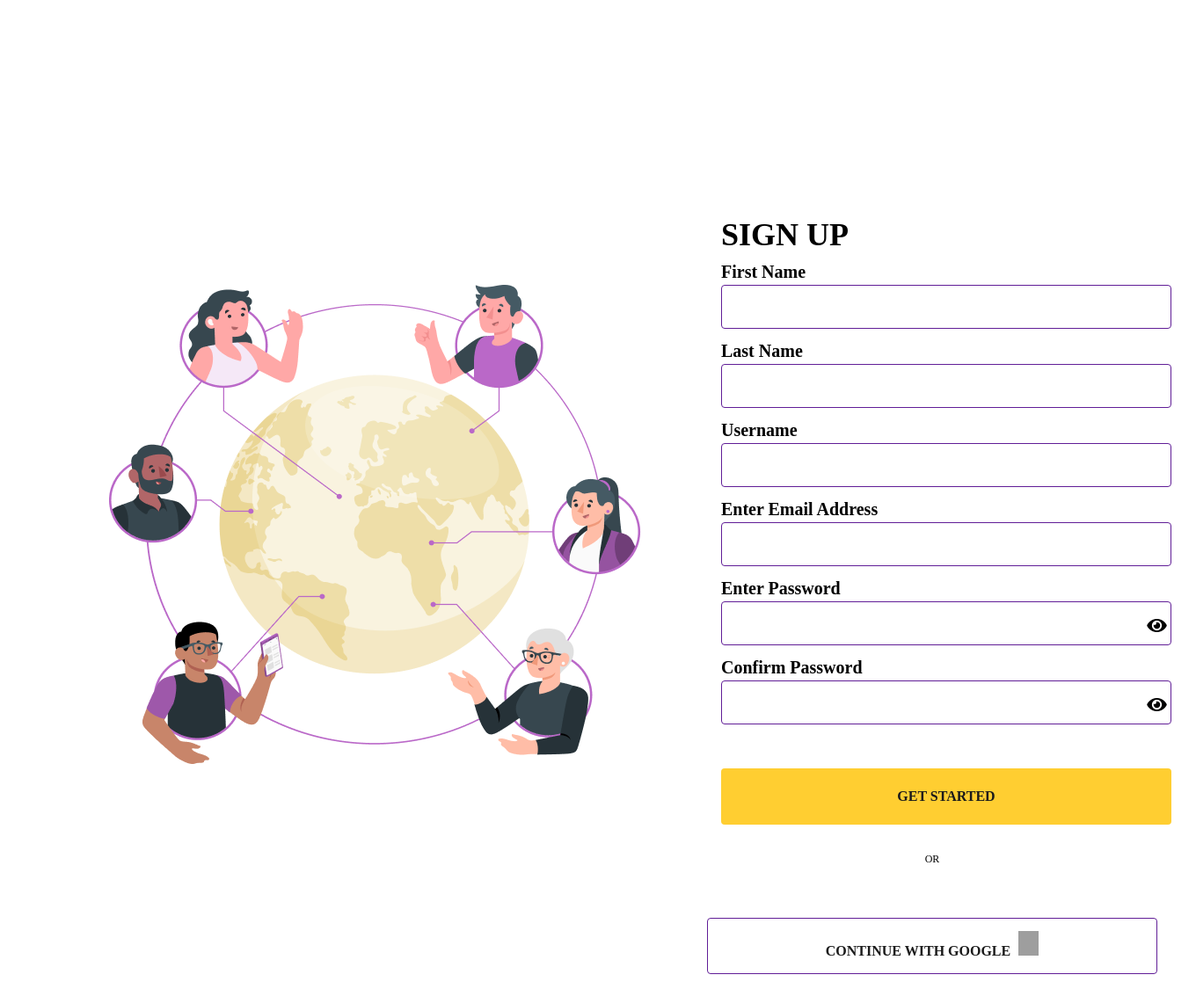
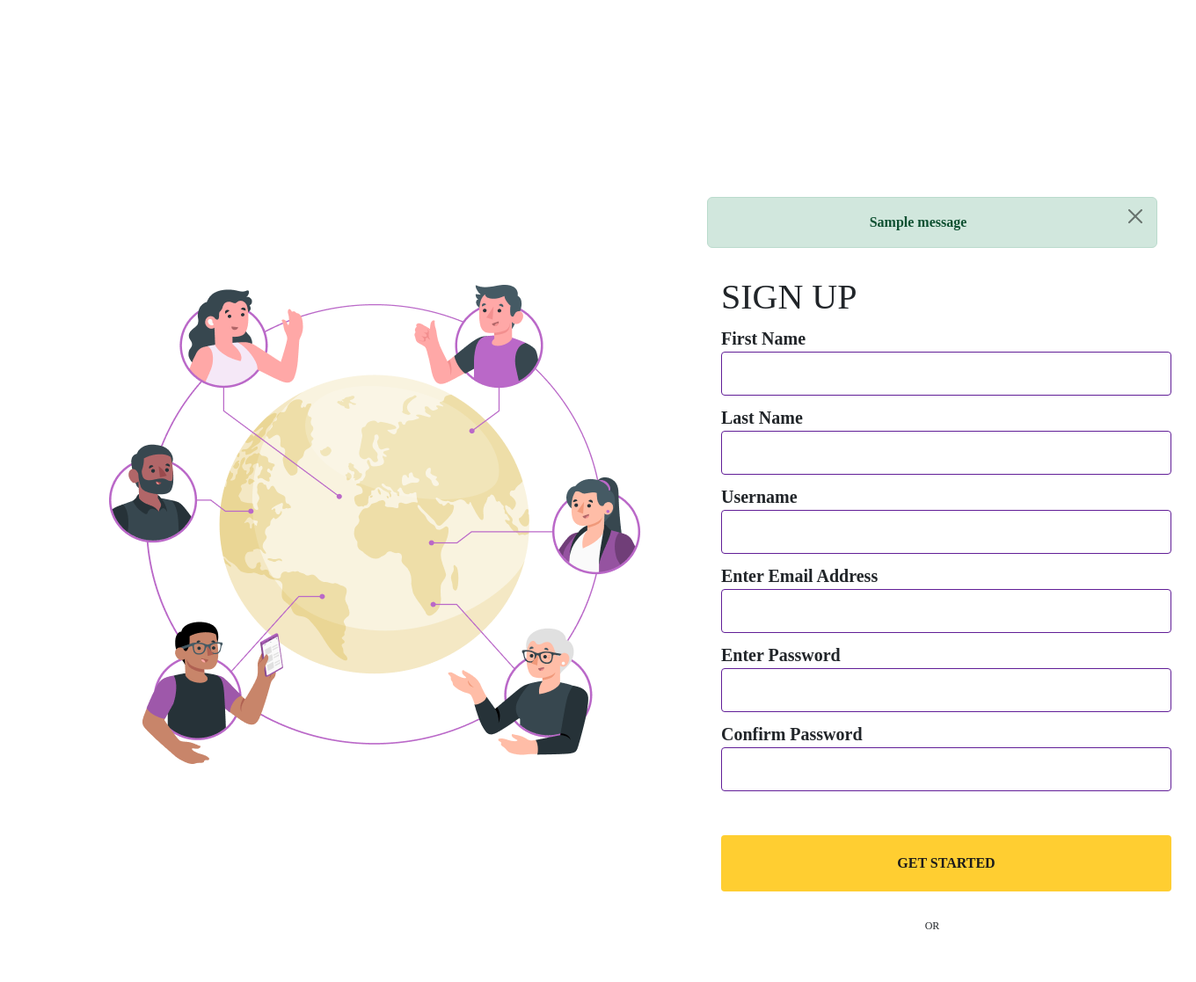
Before and after one commit to zuri-training/Team-65-Favicon-gen, a Django app: page /accounts/signup/ in a window 1360 px wide. Shown: the top 1117 px of the page at 88% size. Run offline with Django 4.2, Linux system fonts and the light colour scheme; tables that the repository leaves empty hold one stand-in row (values such as "Sample post"); one stand-in notice (Sample message) is shown; parts of the project's set-up code (start-up, migrations or seed data) failed here and were passed over; some libraries are stand-ins or nearby versions; grey boxes are pictures that could not be loaded.

Commit message:
added-bootstrap-alerts

```diff
--- a/favicon_gen/templates/accounts/signup.html
+++ b/favicon_gen/templates/accounts/signup.html
@@ -13,6 +13,8 @@
 			rel="stylesheet"
 			href="https://cdnjs.cloudflare.com/ajax/libs/font-awesome/5.13.0/css/all.min.css"
 		/>
+        <link href="https://cdn.jsdelivr.net/npm/bootstrap@5.2.0-beta1/dist/css/bootstrap.min.css" rel="stylesheet" integrity="sha384-0evHe/X+R7YkIZDRvuzKMRqM+OrBnVFBL6DOitfPri4tjfHxaWutUpFmBp4vmVor" crossorigin="anonymous">
+
 		<title>Sign-Up Page</title>
 
 		<script>
@@ -29,6 +31,7 @@
 				}
 			};
 		</script>
+
 	</head>
 	<body>
 		<div class="grid">
@@ -38,6 +41,22 @@
 
 			<div class="right">
 				<div class="login-container">
+                    {% if messages %}
+                        {% for message in messages %}
+                            {% if message.tags == 'info' %}
+                                <div class="alert alert-warning alert-dismissible fade show" role="alert">
+                                    <center><strong>{{ message }}</strong></center>
+                                    <button style="padding-bottom: 5px; padding-top: 20px;" type="button" class="btn-close" data-bs-dismiss="alert" aria-label="Close"></button>
+                                </div>
+                            {% elif message.tags == 'success' %}
+                                <div class="alert alert-success alert-dismissible fade show" role="alert">
+                                    <center><strong>{{ message }}</strong></center>
+                                    <button style="padding-bottom: 5px; padding-top: 20px;" type="button" class="btn-close" data-bs-dismiss="alert" aria-label="Close"></button>
+                                </div>
+                            {% endif %}
+                        {% endfor %}
+                    {% endif %}
+
 					<form class="login-form" action="" method="POST">
                         {% csrf_token %}
 						<h1>SIGN UP</h1>
@@ -73,11 +92,6 @@
 								title="Must contain at least one number and one uppercase and lowercase letter, and at least 8 or more characters"
 								required
 							/>
-                            <i class="bi bi-eye-slash" id="togglePassword"></i>
-							<span
-								toggle="#password-field"
-								class="fa fa-fw fa-eye field-icon toggle-password"
-							></span>
 						</label>
 
 						<label for="password"
@@ -89,11 +103,6 @@
 								name="password2"
 								onkeyup="check();"
 							/>
-                            <i class="bi bi-eye-slash" id="togglePassword"></i>
-							<span
-								toggle="#password-field"
-								class="fa fa-fw fa-eye field-icon toggle-password"
-							></span>
 							<span id="message"></span>
 						</label>
 
@@ -138,5 +147,9 @@
 				</div>
 			</div>
 		</div>
+        <script src="https://cdn.jsdelivr.net/npm/bootstrap@5.2.0-beta1/dist/js/bootstrap.bundle.min.js" integrity="sha384-pprn3073KE6tl6bjs2QrFaJGz5/SUsLqktiwsUTF55Jfv3qYSDhgCecCxMW52nD2" crossorigin="anonymous"></script>
+</body>
+</html>
+
 	</body>
 </html>
```
Also changed, not shown: favicon_gen/templates/accounts/login.html (+21 -1 lines).
